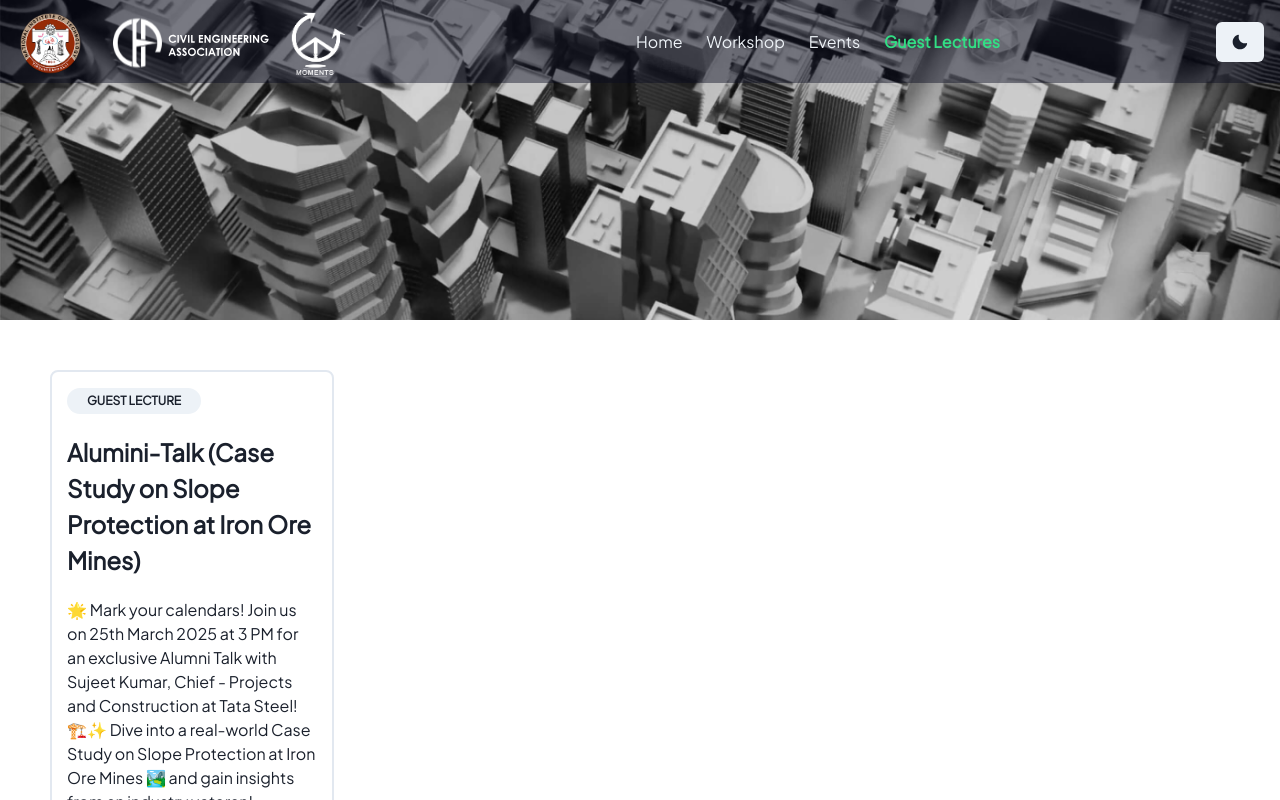
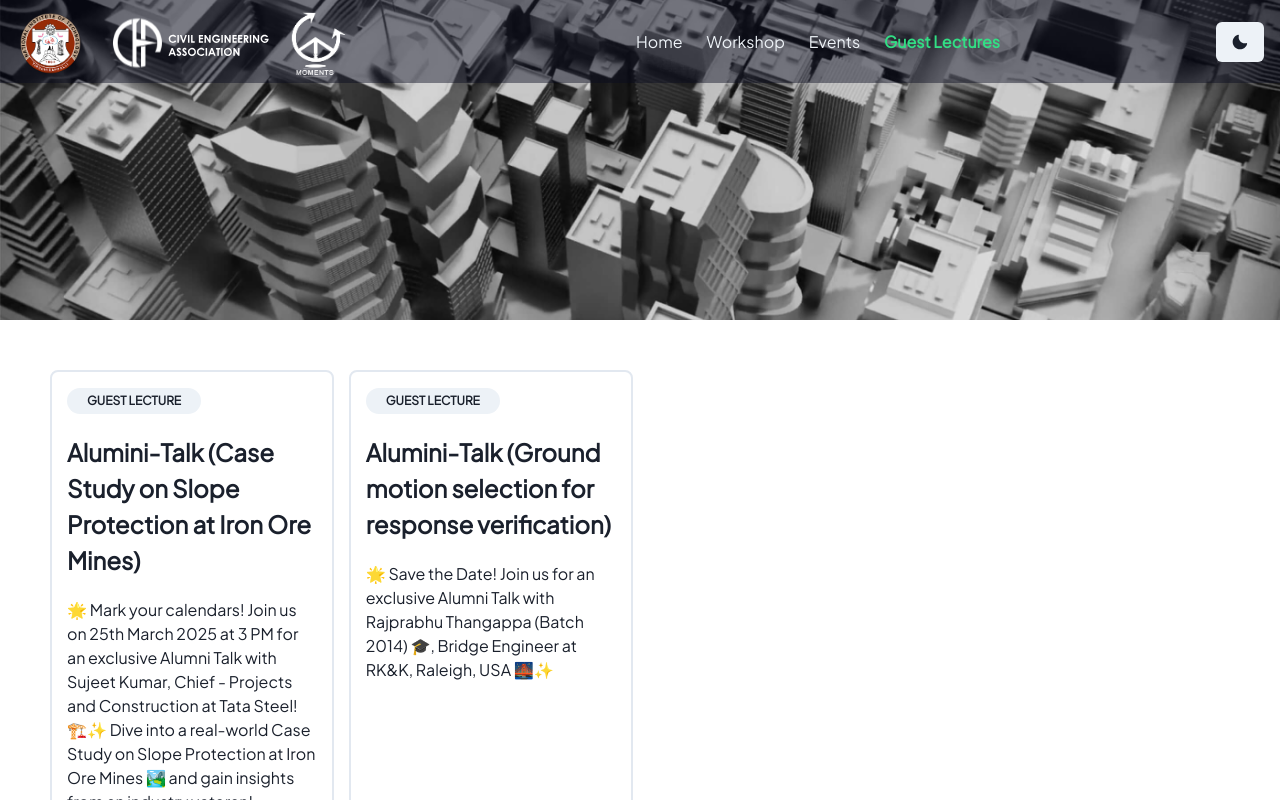
Before and after one commit to singhkaran202/not_Moments, a React (Create React App) app in the folder frontend/: page /guestlectures in a window 1280 px wide. Shown: the top 800 px of the page. Built offline with nearby package versions, Linux system fonts and the light colour scheme.

Commit message:
feat: Add one new guest lecture

```diff
--- a/frontend/src/pages/gl.jsx
+++ b/frontend/src/pages/gl.jsx
@@ -26,6 +26,7 @@ import banner from '../assets/images/banner.png';
 import Navbar from '../components/nav';
 import Footer from '../components/footer';
 import AlTalk from '../assets/images/Guest Lec/AluminTalk.png'
+import AlTalk2 from '../assets/images/Guest Lec/AlTalk2.png'
 // import ComingSoonGL from '../components/gl-comingsoon'
 
 const gl1 = [
@@ -41,6 +42,19 @@ const gl1 = [
 
 'Don’t miss this opportunity to learn from one of the best in the field! 🚀'
 
+];
+const gl2 = [
+  '🌟 Save the Date!',
+
+'Join us for an exclusive Alumni Talk with Rajprabhu Thangappa (Batch 2014) 🎓, Bridge Engineer at RK&K, Raleigh, USA 🌉✨',
+
+'📢 Topic: Ground Motion Selection for Response Verification',
+'📅 Saturday, 29th March 2025',
+'🕖 07:00 PM - 08:00 PM IST',
+'📍 Online (MS Teams)',
+
+'Gain valuable insights from an expert in the field of bridge engineering and earthquake response!',
+'Dont miss this chance to learn from a seasoned professional! 🚀'
 ];
 
 function Guestlecture() {
@@ -75,6 +89,18 @@ Dive into a real-world Case Study on Slope Protection at Iron Ore Mines 🏞️
 "
           rules={gl1}
           url={AlTalk}
+          registerLink="https://moments.nitt.edu/"
+          tag="Guest Lecture"
+        />
+        <GLCard
+          title="Alumini-Talk (Ground motion selection for response verification)"
+          description="🌟 Save the Date!
+
+Join us for an exclusive Alumni Talk with Rajprabhu Thangappa (Batch 2014) 🎓, Bridge Engineer at RK&K, Raleigh, USA 🌉✨
+
+"
+          rules={gl2}
+          url={AlTalk2}
           registerLink="https://moments.nitt.edu/"
           tag="Guest Lecture"
         />
```
Also changed, not shown: frontend/src/assets/images/Guest Lec/AlTalk2.png (added).
